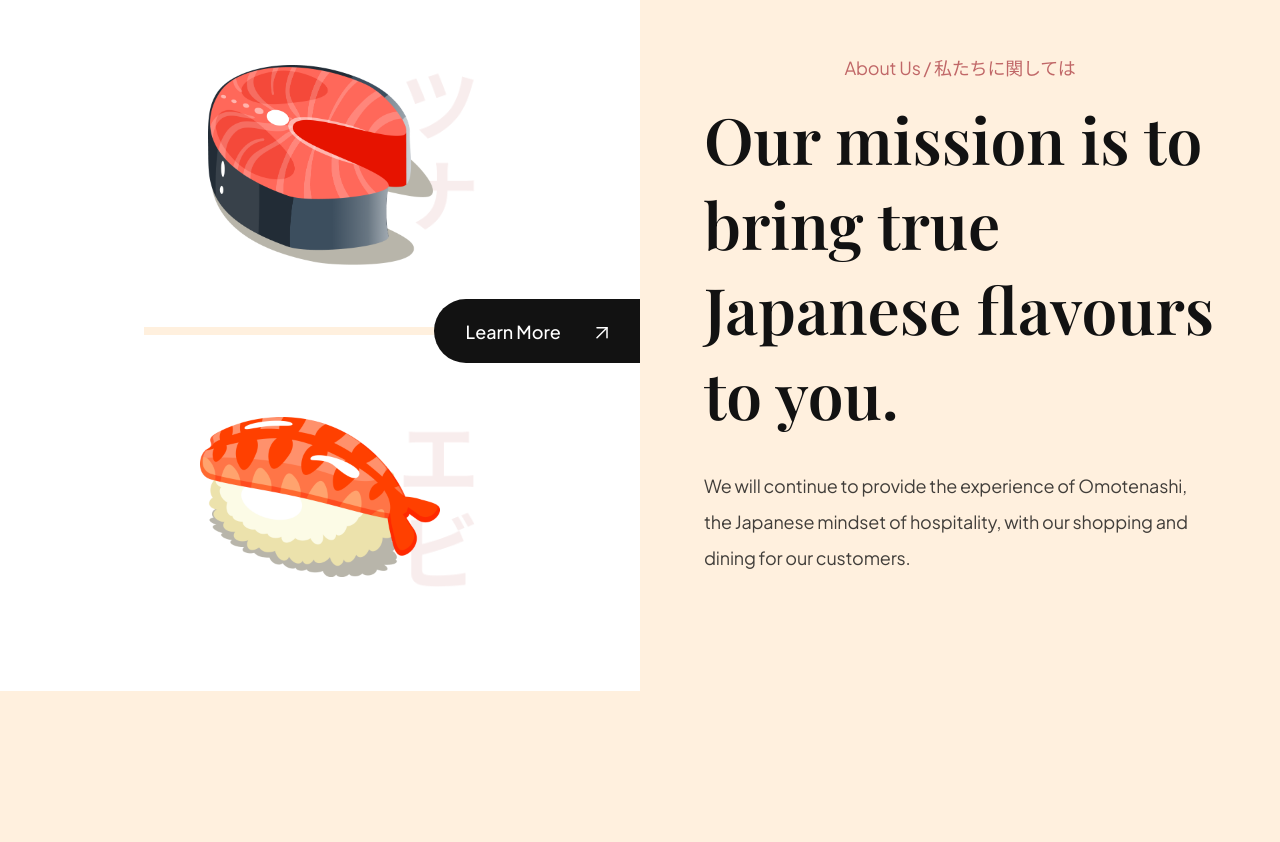
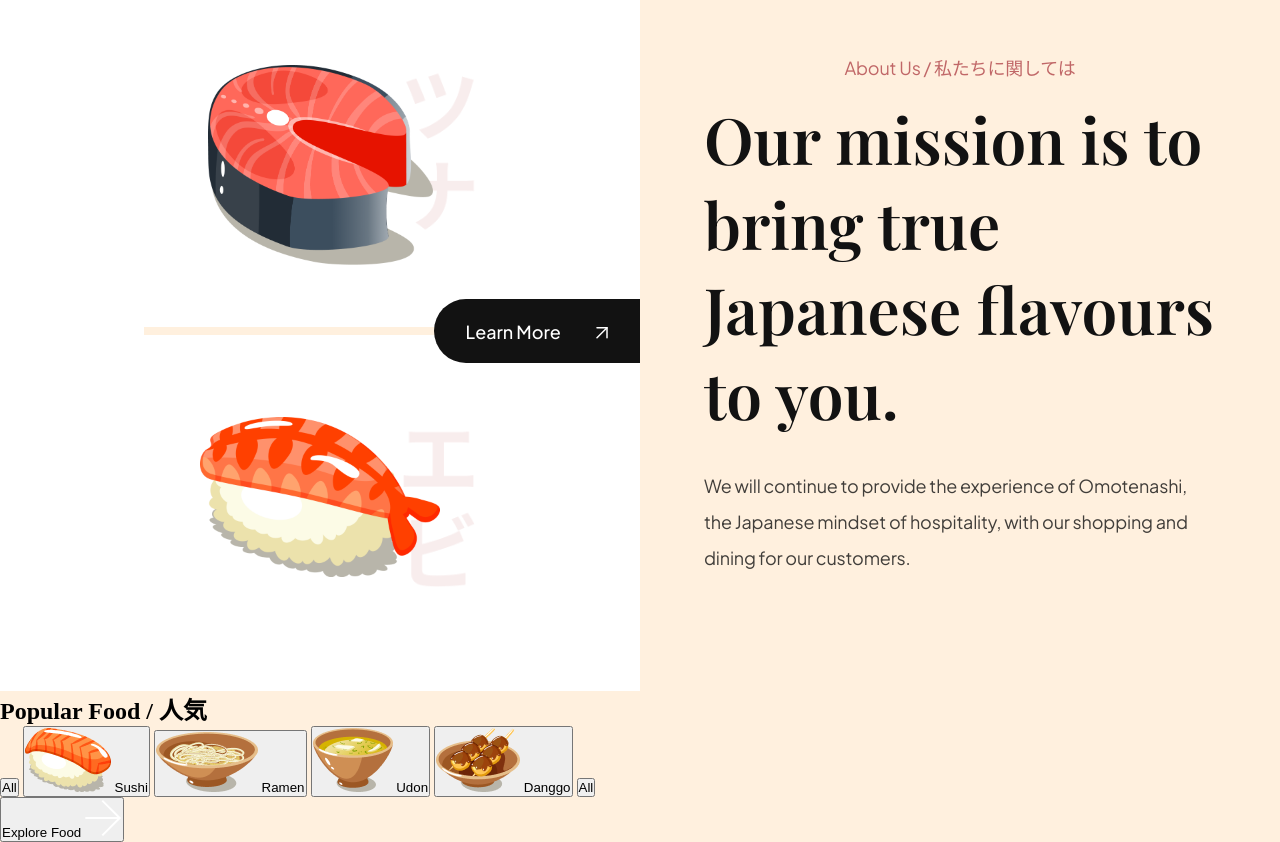
Before and after one commit to Haigsov/Sushi-Store, a website built with Vite: page index.html in a window 1280 px wide. Shown: the part 827-1669 px from the top of the page. Before the commit the page ends 1518 px from the top, so only its background shows below. Built offline with nearby package versions, Linux system fonts and the light colour scheme.

Commit message:
Added 'Popular Food' section in the HTML file
In this commit, I added a new section to the HTML file named "Popular Food." This section includes the following elements:

    A title with the class "popular-foods__title" to indicate the purpose of the section.
    A set of filter buttons with associated images and labels to categorize popular food items. These buttons have the class "popular-foods__filter-btn."
    An empty catalog area with the class "popular-foods__catalogue" where popular food items can be displayed.
    A button with the class "popular-foods__button" for users to explore the food offerings further.

This addition is intended to provide users with an organized way to explore popular food items and enhance their overall experience on the website.

```diff
--- a/index.html
+++ b/index.html
@@ -111,7 +111,38 @@
             </div>
         </section>
 
+        <section class="popular-foods" id="menu">
+            <h2 class="popular-foods__title">Popular Food / 人気</h2>
 
+            <div class="popular-foods__filters sushi__hide-scrollbar">
+                <button class="popular-foods__filter-btn active">All</button>
+                <button class="popular-foods__filter-btn">
+                    <img src="/assets/sushi-9.png" alt="sushi 9" />
+                    Sushi
+                </button>
+                <button class="popular-foods__filter-btn">
+                    <img src="/assets/sushi-8.png" alt="sushi 8" />
+                    Ramen
+                </button>
+                <button class="popular-foods__filter-btn">
+                    <img src="/assets/sushi-7.png" alt="sushi 7" />
+                    Udon
+                  </button>
+                <button class="popular-foods__filter-btn">
+                    <img src="/assets/sushi-6.png" alt="sushi 6" />
+                    Danggo
+                </button>
+                <button class="popular-foods__filter-btn">All</button>
+            </div>
+
+            <div class="popular-foods__catalogue"></div>
+
+            <button class="popular-foods__button">
+                Explore Food
+                <img src="assets/arrow-right.svg"  alt="arrow-right" />
+            </button>
+
+        </section>
 
         <script src="js/script.js" type="module"></script>
     </body>
```
